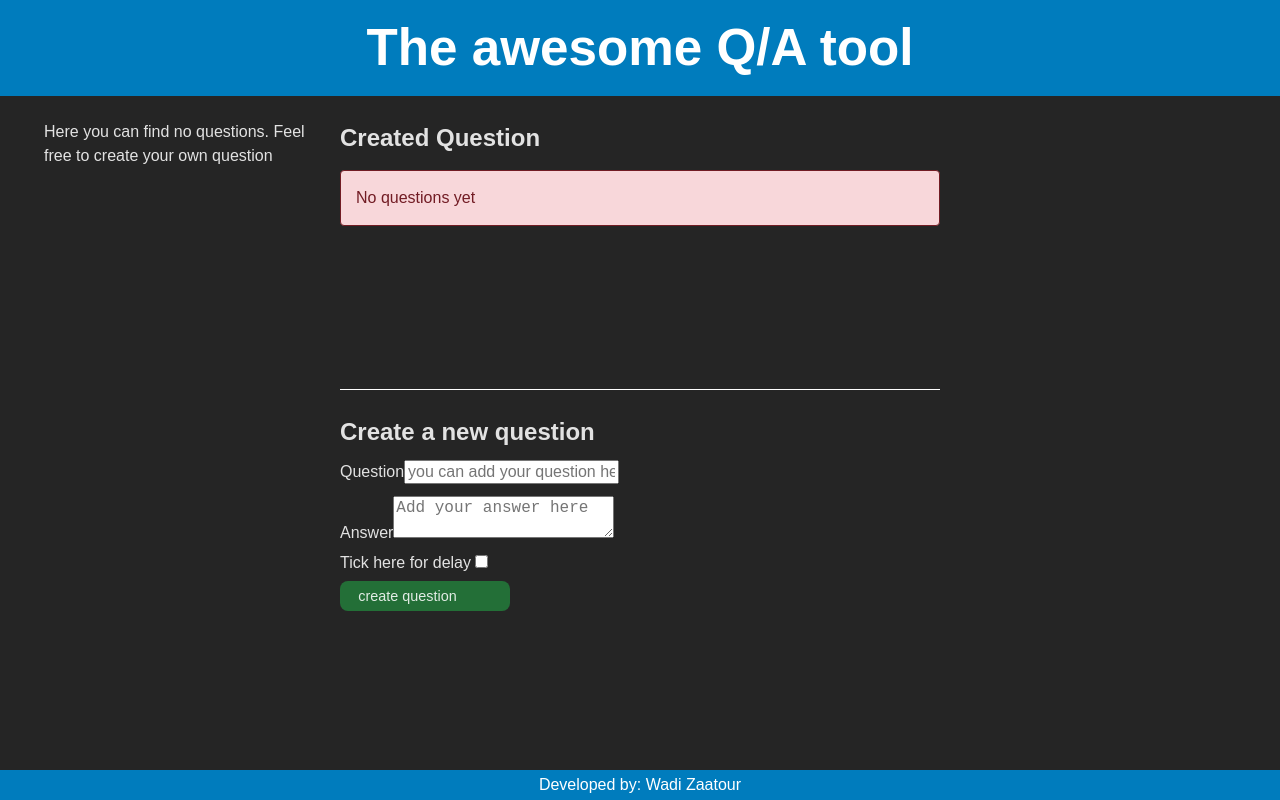
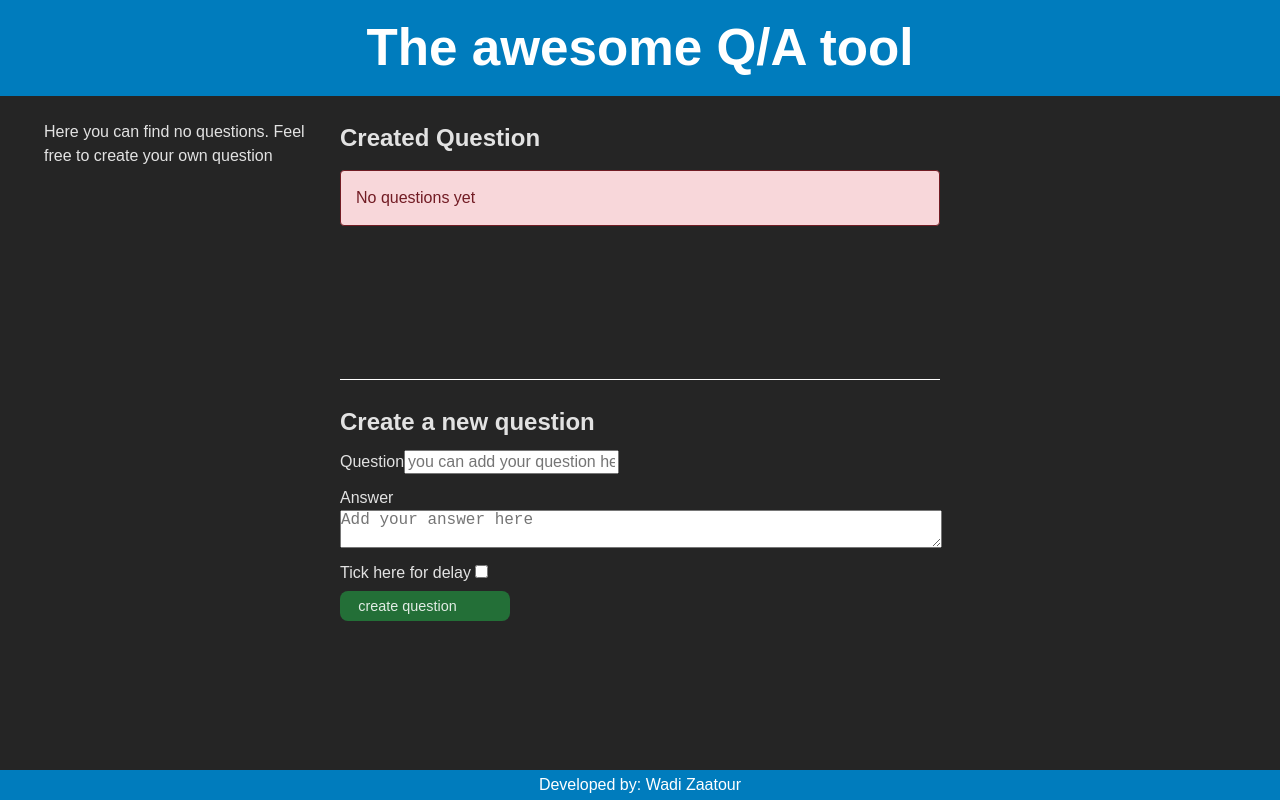
Before and after one commit to wadizaatour/reactQA, a React (Vite) app: page / in a window 1280 px wide. Built offline with nearby package versions, Linux system fonts and the light colour scheme.

Commit message:
Improve project structure

```diff
--- a/src/index.css
+++ b/src/index.css
@@ -64,4 +64,6 @@ input {
 }
 textarea {
   font-size: 16px;
+  min-width: 100%;
+  padding: 0;
 }
--- a/tsconfig.json
+++ b/tsconfig.json
@@ -21,6 +21,6 @@
     "noUnusedParameters": true,
     "noFallthroughCasesInSwitch": true
   },
-  "include": ["src", "./setup-tests.ts", ".src/components/**/*.test.tsx"],
+  "include": ["src", "./setup-tests.ts", ".src/components/**/*.test.tsx", "vite-env.d.ts"],
   "references": [{ "path": "./tsconfig.node.json" }]
 }
```
Also changed, not shown: .eslintrc.json, vite-env.d.ts (renamed from src/vite-env.d.ts).
